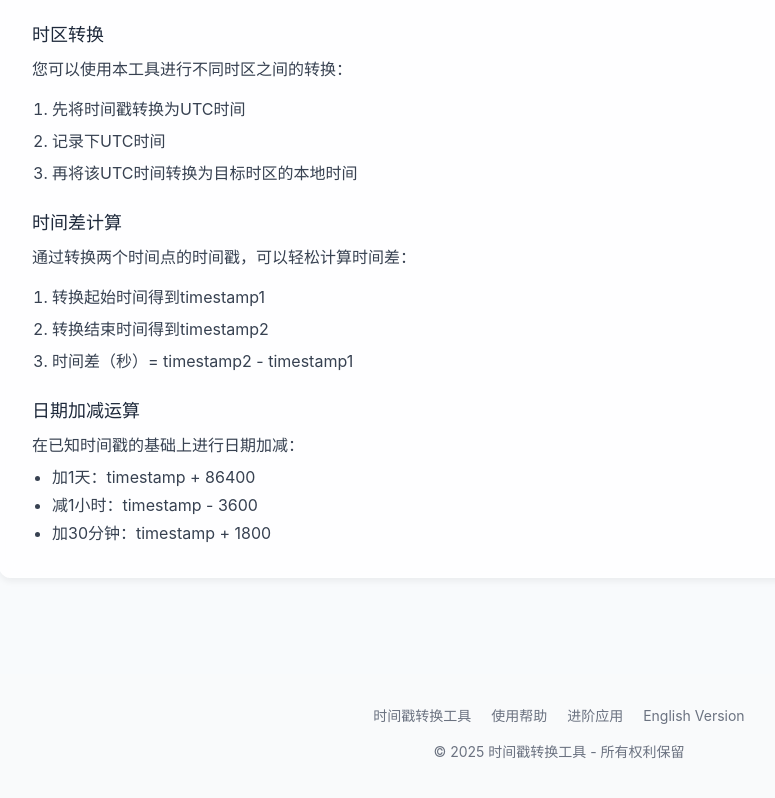
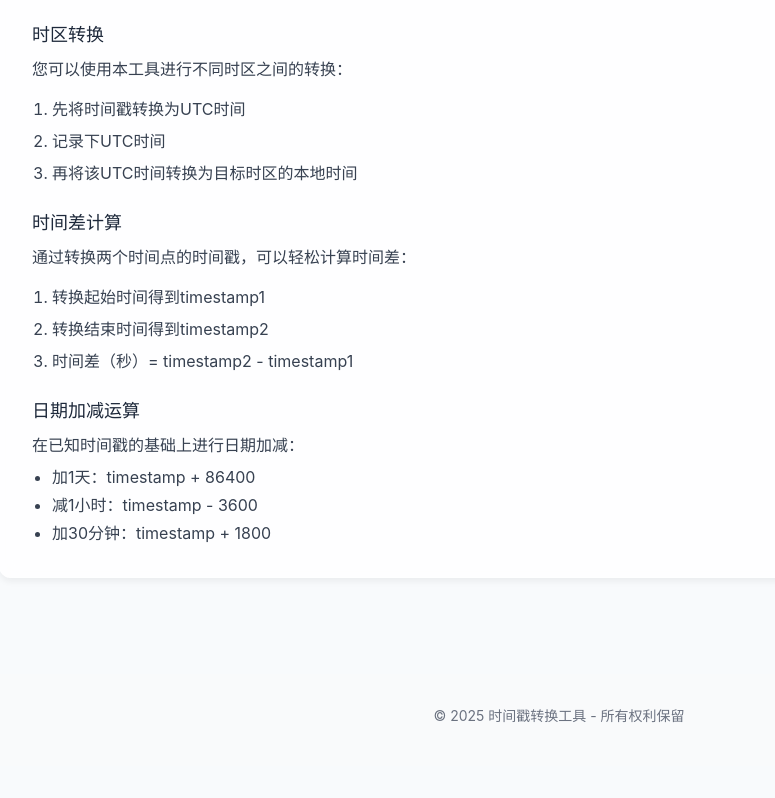
Before and after one commit to SiteGroups/timestamp-converter, a plain HTML site: page index.html in a window 1280 px wide. Shown: the part 2893-3691 px from the top of the page, without its empty margins (81-856 px from the left). After the commit the page ends 3659 px from the top, so only its background shows below. Drawn offline with nearby package versions, Linux system fonts and the light colour scheme.

Commit message:
Update index.html

```diff
--- a/index.html
+++ b/index.html
@@ -277,12 +277,6 @@
     <!-- 页脚 -->
     <footer class="bg-gray-50 py-8">
         <div class="container mx-auto px-4 text-center text-gray-500 text-sm">
-            <div class="mb-4">
-                <a href="/zh/timestamp-converter_zh.html" class="mx-2 hover:text-blue-500">时间戳转换工具</a>
-                <a href="/zh/usage-guide_zh.html" class="mx-2 hover:text-blue-500">使用帮助</a>
-                <a href="/zh/advanced-guide_zh.html" class="mx-2 hover:text-blue-500">进阶应用</a>
-                <a href="/en/timestamp-converter_en.html" class="mx-2 hover:text-blue-500">English Version</a>
-            </div>
             <p class="mb-2">© 2025 时间戳转换工具 - 所有权利保留</p>
            </div>
     </footer>
```
